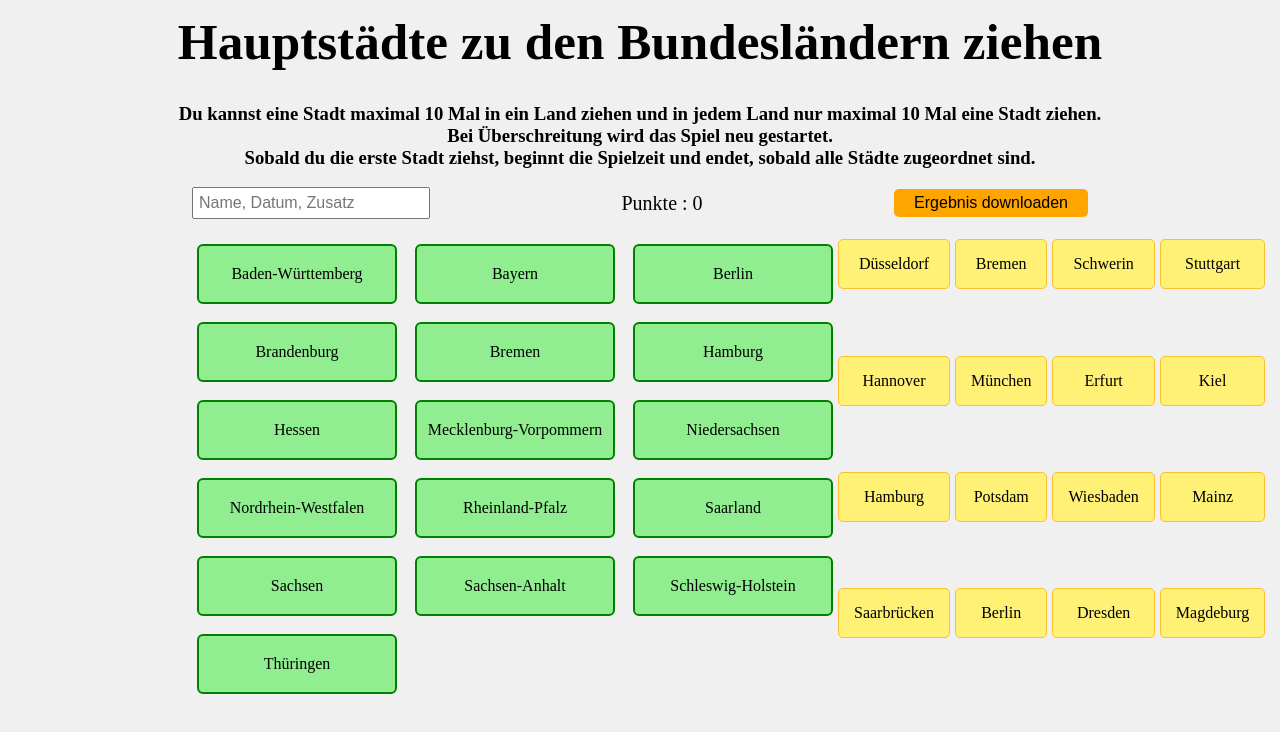
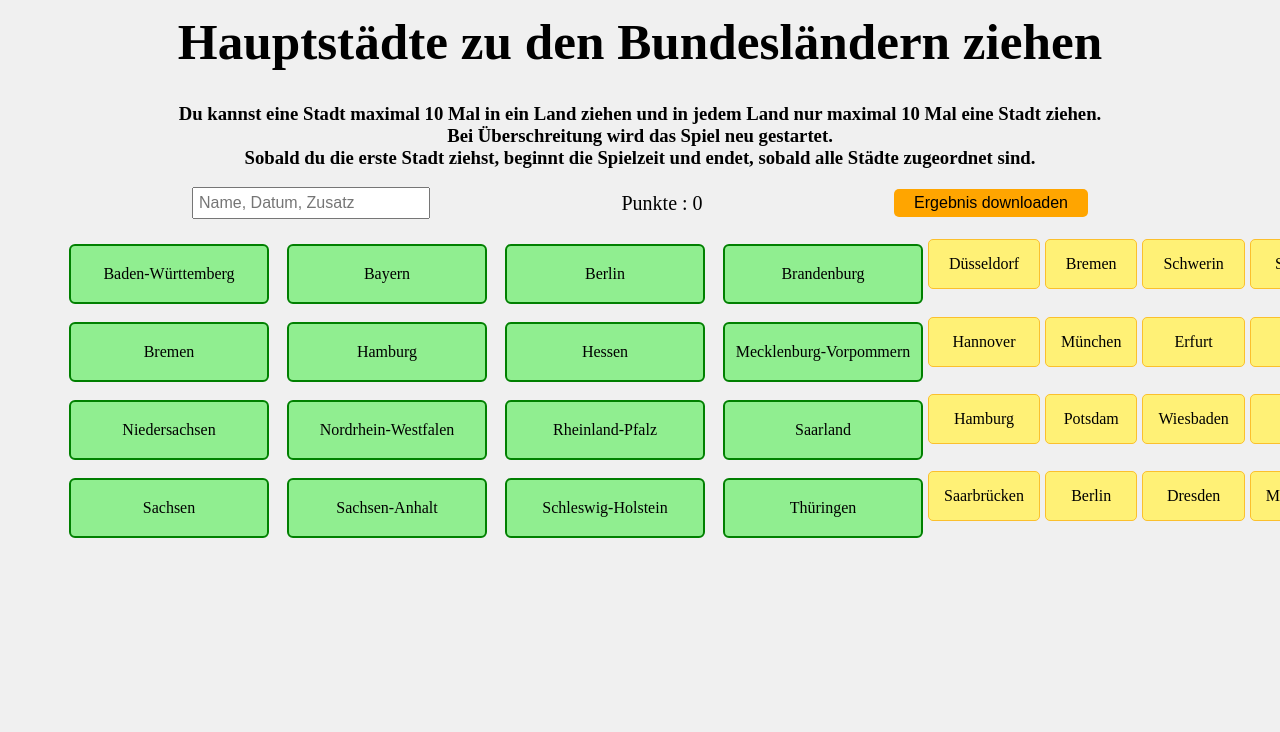
Before and after one commit to SandraSimon-Schmidt/Bundeslaender-Zuordnung, a React (Vite) app: page / in a window 1280 px wide. Shown: the top 732 px of the page. Built offline with nearby package versions, Linux system fonts and the light colour scheme.

Commit message:
Change width and grid columns in App component

```diff
--- a/src/App.jsx
+++ b/src/App.jsx
@@ -284,14 +284,14 @@ export default function App() {
         <div
           style={{
             display: "flex",
-            width: "70%",
+            width: "90%",
             justifyContent: "space-between",
           }}
         >
           <div
             style={{
               display: "grid",
-              gridTemplateColumns: "repeat(3, 1fr)",
+              gridTemplateColumns: "repeat(4, 1fr)",
               gap: "8px",
             }}
           >
```
